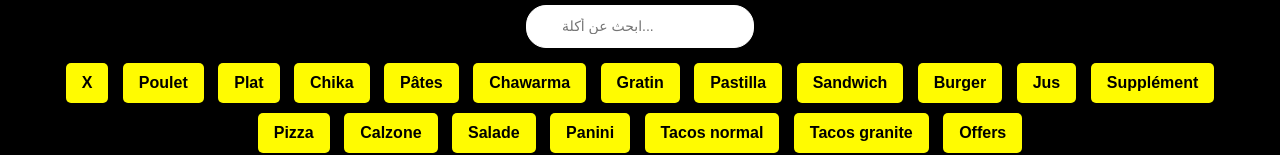
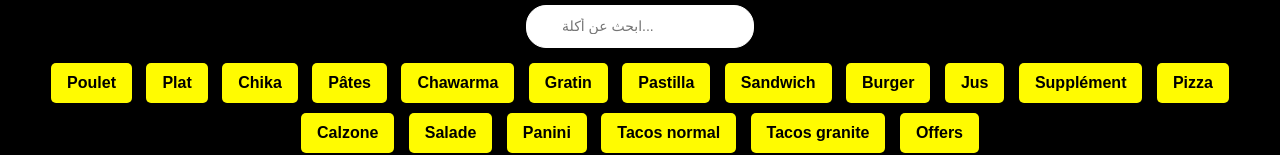
Before and after one commit to zerouata902/misterben, a plain HTML site: page index.html in a window 1280 px wide. Shown: the part 864-1019 px from the top of the page. Drawn offline with nearby package versions, Linux system fonts and the light colour scheme; some packages are replaced by stand-ins of ours.

Commit message:
Update index.html

```diff
--- a/index.html
+++ b/index.html
@@ -236,7 +236,7 @@
             <input type="text" id="searchInput" placeholder="ابحث عن أكلة... " oninput="searchFood()">
           </div>
           <div class="categories">
-            <button onclick="filterCategory(';)')">X</button>
+
             <button onclick="filterCategory('poulet')">الدجاج</button>
             <button onclick="filterCategory('plat')">طبق</button>
             <button onclick="filterCategory('chika')">شيكا</button>
```
